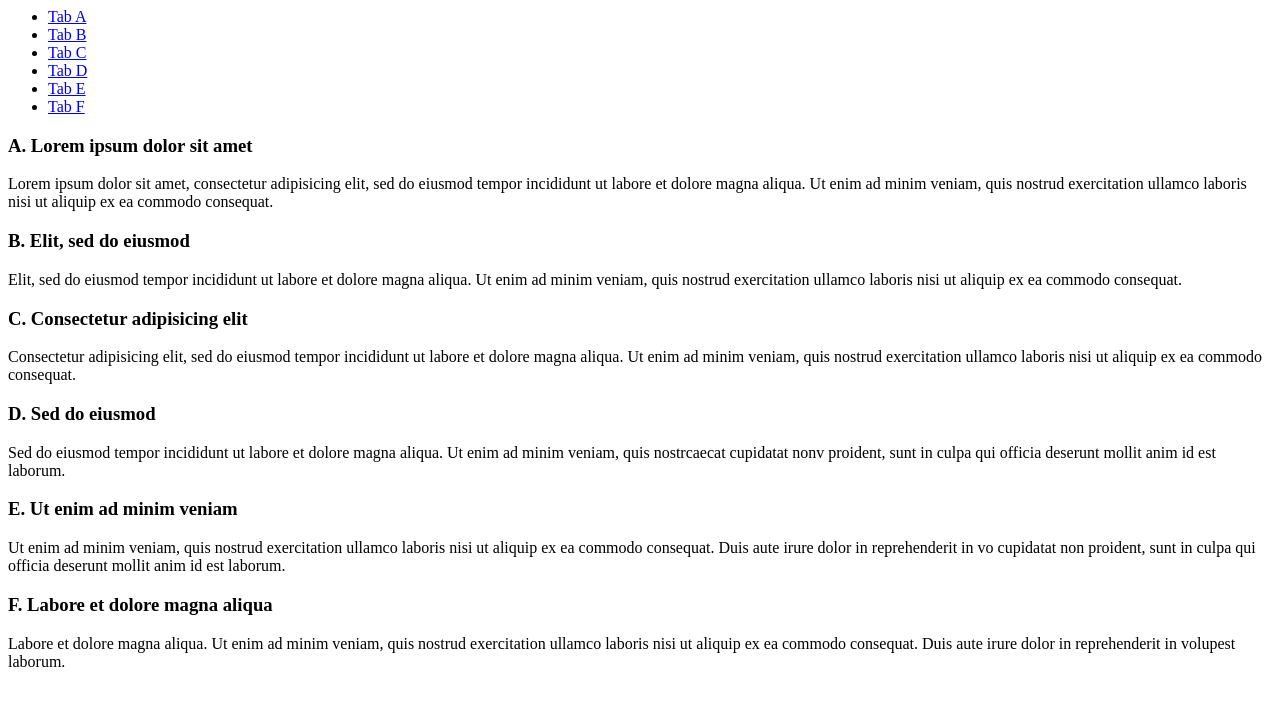
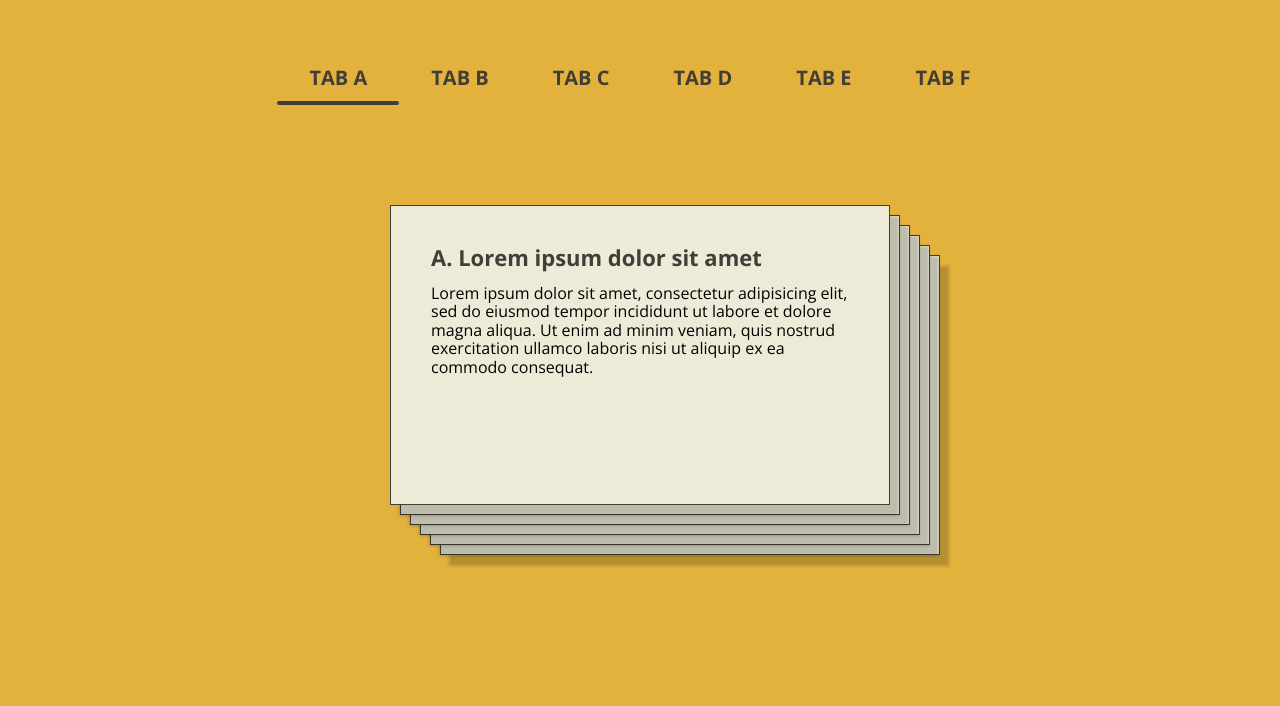
Before and after one commit to adnan1quadri/qlearns, a plain HTML site: page index.html in a window 1280 px wide. Drawn offline with nearby package versions, Linux system fonts and the light colour scheme.

Commit message:
Add files via upload

```diff
--- a/index.html
+++ b/index.html
@@ -1,3 +1,14 @@
+<!DOCTYPE html>
+<html lang="en" >
+<head>
+  <meta charset="UTF-8">
+  <title>Flying cards tabs</title>
+  <meta name="viewport" content="width=device-width, initial-scale=1"><link rel="stylesheet" href="https://cdnjs.cloudflare.com/ajax/libs/normalize/5.0.0/normalize.min.css">
+<link rel="stylesheet" href="./style.css">
+
+</head>
+<body>
+<!-- partial:index.partial.html -->
 <section class="page">
 	<section>
 		<ul class="tabs-controls">
@@ -88,3 +99,8 @@
 		</div>
 	</section>
 </section>
+<!-- partial -->
+  <script src='https://cdnjs.cloudflare.com/ajax/libs/jquery/3.1.1/jquery.min.js'></script><script  src="./script.js"></script>
+
+</body>
+</html>
--- /dev/null
+++ b/style.css
@@ -0,0 +1,135 @@
+@import url("https://fonts.googleapis.com/css?family=Open+Sans:400,600,700");
+body {
+  background: #E3B23C;
+  font-family: "Open Sans", sans-serif;
+}
+
+h1 {
+  margin: 0;
+  font-size: 22px;
+  line-height: 1;
+  color: #423E37;
+}
+
+.page {
+  width: 100vw;
+  height: 100vh;
+  min-height: 700px;
+  overflow: hidden;
+}
+
+.tabs-controls {
+  position: relative;
+  z-index: 10;
+  display: flex;
+  justify-content: center;
+  align-items: stretch;
+  width: 100%;
+  max-width: 800px;
+  margin: 0 auto;
+  box-sizing: border-box;
+  padding: 50px 0 100px;
+  list-style-type: none;
+}
+
+.tabs-controls__link {
+  position: relative;
+  display: block;
+  padding: 16px 32px;
+  font-size: 20px;
+  font-weight: 700;
+  color: #423E37;
+  text-transform: uppercase;
+  text-decoration: none;
+}
+.tabs-controls__link:after {
+  position: absolute;
+  left: 0;
+  right: 0;
+  bottom: 0;
+  display: block;
+  width: 0;
+  height: 4px;
+  background-color: #423E37;
+  border-radius: 2px;
+  margin: auto;
+  content: "";
+  transition: width 0.4s;
+}
+
+.tabs-controls__link--active:after {
+  width: 100%;
+}
+
+.cards-container {
+  position: relative;
+  z-index: 1;
+  width: 500px;
+  height: calc(100vh - 205px);
+  margin: 0 auto;
+}
+
+.card {
+  position: absolute;
+  width: 500px;
+  height: 300px;
+  background-color: #EDEBD7;
+  border: 1px solid #423E37;
+  box-shadow: 9px 11px 3px 0px rgba(0, 0, 0, 0.2);
+  box-sizing: border-box;
+  padding: 40px;
+  transition: transform 0.3s, opacity 0.2s;
+}
+.card.hidden {
+  z-index: 100;
+  background-color: #fff;
+  color: #fff;
+  opacity: 0;
+  transition: color 0.5s, background-color 0.5s, transform 1s, opacity 0.2s 0.4s;
+}
+.card.hidden h1 {
+  color: #fff;
+  transition: color 0.5s;
+}
+.card.hidden:nth-of-type(1) {
+  transform: rotate(-50deg) translateX(101%) translateY(-22%) scale(0.6) skewX(6deg) skewY(3deg);
+}
+.card.hidden:nth-of-type(2) {
+  transform: rotate(-8deg) translateX(101%) translateY(-4%) scale(0.2) skewX(8deg) skewY(4deg);
+}
+.card.hidden:nth-of-type(3) {
+  transform: rotate(-91deg) translateX(101%) translateY(-55%) scale(0.1) skewX(11deg) skewY(3deg);
+}
+.card.hidden:nth-of-type(4) {
+  transform: rotate(-43deg) translateX(101%) translateY(-19%) scale(0.5) skewX(5deg) skewY(11deg);
+}
+.card.hidden:nth-of-type(5) {
+  transform: rotate(-38deg) translateX(101%) translateY(-27%) scale(0.9) skewX(12deg) skewY(2deg);
+}
+.card.hidden:nth-of-type(6) {
+  transform: rotate(-49deg) translateX(101%) translateY(-57%) scale(0.6) skewX(6deg) skewY(7deg);
+}
+.card:nth-of-type(1) {
+  z-index: 5;
+  transform: translateX(0px) translateY(0px);
+}
+.card:nth-of-type(2) {
+  z-index: 4;
+  transform: translateX(10px) translateY(10px);
+}
+.card:nth-of-type(3) {
+  z-index: 3;
+  transform: translateX(20px) translateY(20px);
+}
+.card:nth-of-type(4) {
+  z-index: 2;
+  transform: translateX(30px) translateY(30px);
+}
+.card:nth-of-type(5) {
+  z-index: 1;
+  transform: translateX(40px) translateY(40px);
+}
+.card:nth-of-type(6) {
+  z-index: 0;
+  transform: translateX(50px) translateY(50px);
+}
```
